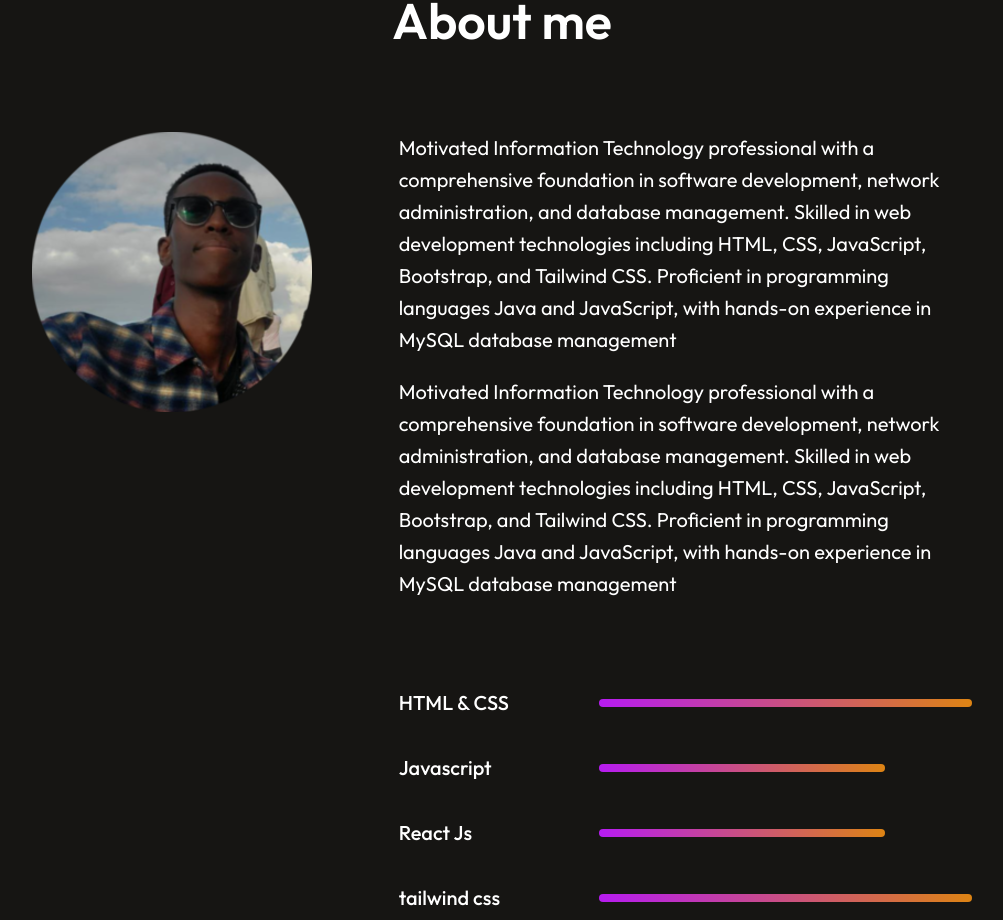
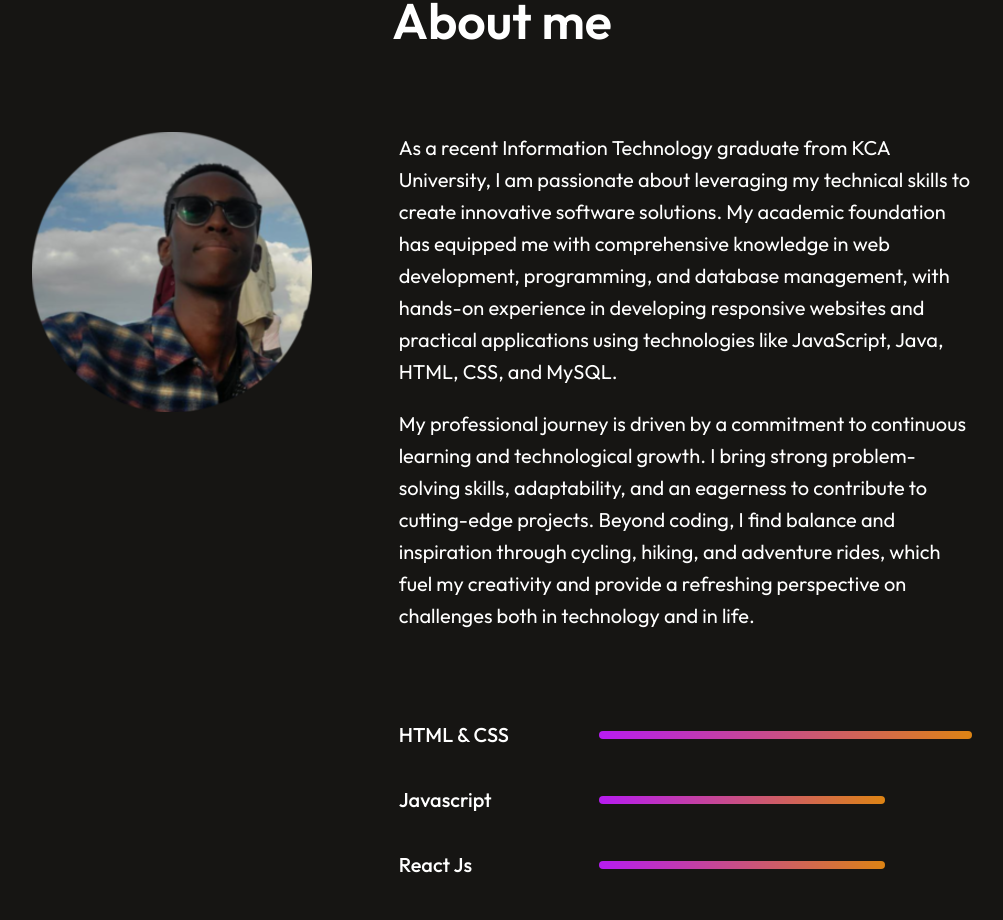
Before and after one commit to Kelv11/My-portfolio, a React (Vite) app: page / in a window 1280 px wide. Shown: the part 1135-2055 px from the top of the page, without its empty margins (138-1141 px from the left). Built offline with nearby package versions, Linux system fonts and the light colour scheme; a web font is replaced by a local one.

Commit message:
fixing Navbar import issue

```diff
--- a/src/App.jsx
+++ b/src/App.jsx
@@ -1,5 +1,5 @@
 import React from "react";
-import Navbar from "./components/Navbar/navbar";
+import Navbar from "./components/Navbar/Navbar";
 import Hero from "./components/Hero/Hero";
 import About from "./components/About/About";
 import Services from "./components/services/services";
--- a/src/components/About/About.jsx
+++ b/src/components/About/About.jsx
@@ -14,20 +14,22 @@ const About = () => {
         <div className="about-right">
           <div className="about-para">
             <p>
-              Motivated Information Technology professional with a comprehensive
-              foundation in software development, network administration, and
-              database management. Skilled in web development technologies
-              including HTML, CSS, JavaScript, Bootstrap, and Tailwind CSS.
-              Proficient in programming languages Java and JavaScript, with
-              hands-on experience in MySQL database management
+              As a recent Information Technology graduate from KCA University, I
+              am passionate about leveraging my technical skills to create
+              innovative software solutions. My academic foundation has equipped
+              me with comprehensive knowledge in web development, programming,
+              and database management, with hands-on experience in developing
+              responsive websites and practical applications using technologies
+              like JavaScript, Java, HTML, CSS, and MySQL.
             </p>
             <p>
-              Motivated Information Technology professional with a comprehensive
-              foundation in software development, network administration, and
-              database management. Skilled in web development technologies
-              including HTML, CSS, JavaScript, Bootstrap, and Tailwind CSS.
-              Proficient in programming languages Java and JavaScript, with
-              hands-on experience in MySQL database management
+              My professional journey is driven by a commitment to continuous
+              learning and technological growth. I bring strong problem-solving
+              skills, adaptability, and an eagerness to contribute to
+              cutting-edge projects. Beyond coding, I find balance and
+              inspiration through cycling, hiking, and adventure rides, which
+              fuel my creativity and provide a refreshing perspective on
+              challenges both in technology and in life.
             </p>
           </div>
           <div className="about-skills">
```
